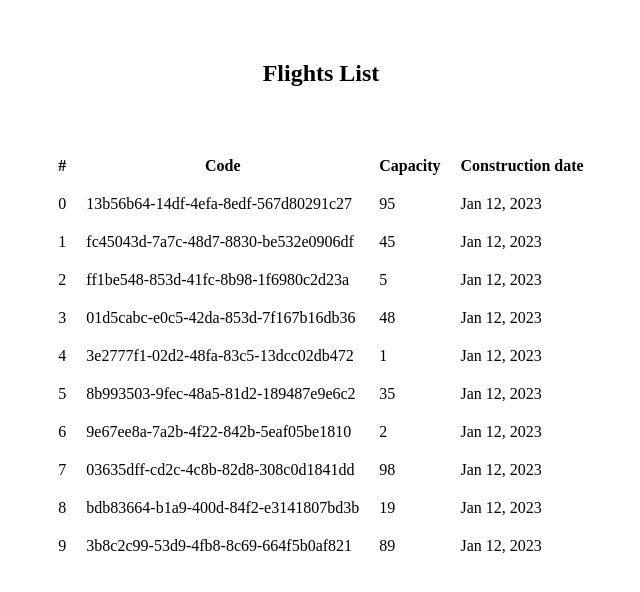
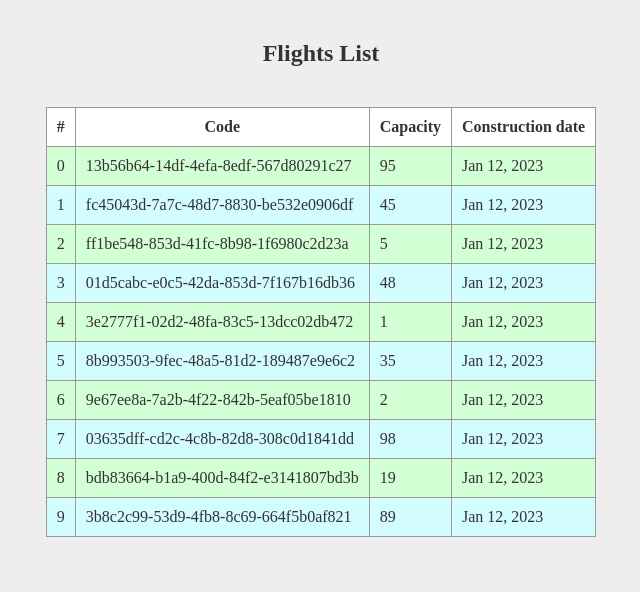
Before and after one commit to Armando284/flights, an Angular app: page / in a window 1280 px wide. Shown: the top 592 px of the page, without its empty margins (319-959 px from the left). Built offline with nearby package versions, Linux system fonts and the light colour scheme.

Commit message:
Adding global styles

```diff
--- a/src/styles.scss
+++ b/src/styles.scss
@@ -1 +1,25 @@
 /* You can add global styles to this file, and also import other style files */
+
+:root {
+  // theme colors
+  --color-primary: #333;
+  --color-secondary: #999;
+  --bg-primary: #eee;
+  --bg-secondary: #fff;
+
+  // colors
+  --color-success: rgba(110, 255, 117, 0.3);
+  --color-info: rgba(110, 243, 255, 0.3);
+  --color-danger: rgba(255, 110, 110, 0.3);
+
+}
+
+* {
+  margin: 0;
+  padding: 0;
+}
+
+body {
+  color: var(--color-primary);
+  background: var(--bg-primary);
+}
```
